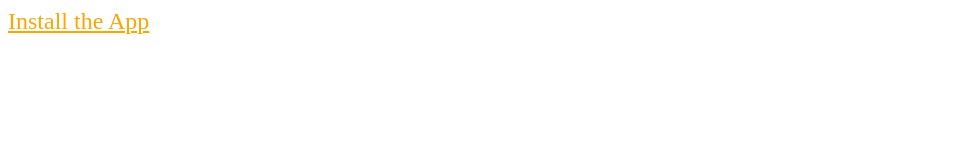
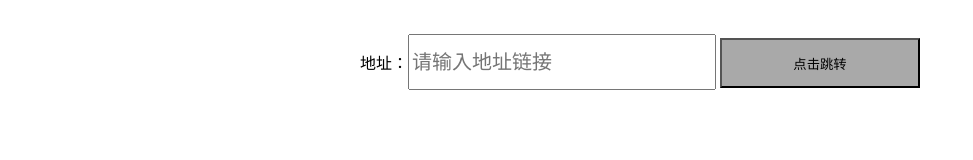
Before and after one commit to lljwdbklb/lljwdbklb.github.io, a plain HTML site: page siliao-r/index.html in a window 1280 px wide. Shown: the whole page, without its empty margins (0-973 px from the left). Drawn offline with Linux system fonts and the light colour scheme.

Commit message:
Update index.html

```diff
--- a/siliao-r/index.html
+++ b/siliao-r/index.html
@@ -1 +1,47 @@
-<a href="itms-services://?action=download-manifest&url=https://lljwdbklb.github.io/siliao-r/manifest.plist" style="color:orange; font-size:24px">Install the App</a>
+<!DOCTYPE html>
+<html lang="en">
+<head>
+    <meta charset="UTF-8">
+    <meta name="viewport" content="width=device-width, initial-scale=1.0">
+    <meta http-equiv="X-UA-Compatible" content="ie=edge">
+    <title>Document</title>
+    <style>
+        .sty_form{
+          text-align: center;
+        }
+        .sty_input{
+          width: 300px;
+          height: 50px;
+          font-size: 20px;
+        }
+        .sty_but {
+          width: 200px;
+          height: 50px;
+          background-color: darkgrey;
+          margin-top: 30px;
+        }
+    </style>
+</head>
+<body>
+    <div>
+        <form class="sty_form" name="myForm" method="post">
+            地址：<input class="sty_input" name="fname" type="text" placeholder="请输入地址链接">
+            <button class="sty_but" onclick="displayDate()">点击跳转</button>
+        </form>
+    </div>
+    <script>
+        function displayDate(){
+            debugger
+            var url = document.forms["myForm"]["fname"].value;
+            if (url == null || url == "") {
+                alert("请输入跳转地址");
+                return false;
+            }else {
+                window.location.href = url;
+                window.event.returnValue=false
+            }
+        }
+        </script>
+
+</body>
+</html>
```
